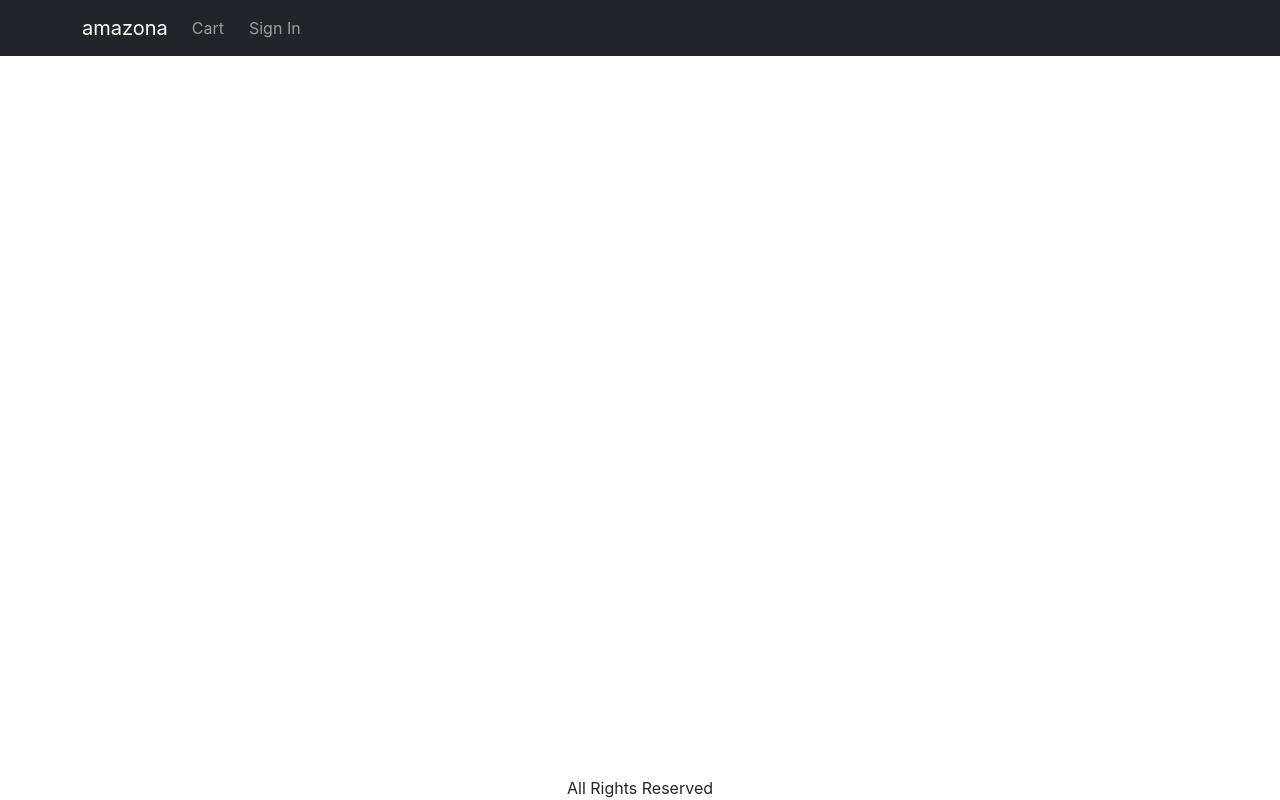
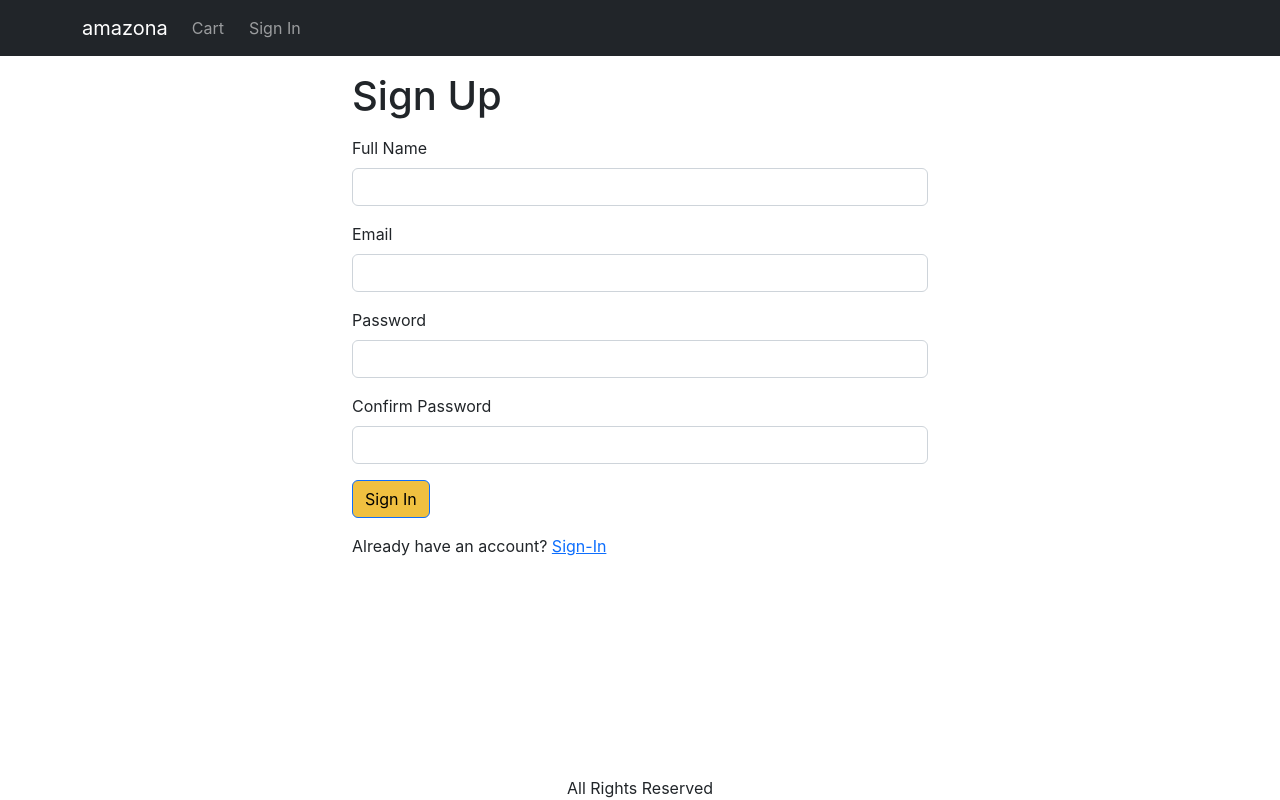
Before and after one commit to tempahyah/mern-amazona, a React (Create React App) app in the folder frontend/: page /signup in a window 1280 px wide. Built offline with nearby package versions, Linux system fonts and the light colour scheme.

Commit message:
Added Sign Up Screen

```diff
--- a/frontend/src/App.js
+++ b/frontend/src/App.js
@@ -10,6 +10,7 @@
 import CartScreen from './pages/CartScreen';
 import SignInScreen from './pages/SignInScreen';
 import ShippingAddressScreen from './pages/ShippingAddressScreen';
+import SignUpScreen from './pages/SignUpScreen';
 
 function App() {
   const { state, dispatch: ctxDispatch } = useContext(Store);
@@ -74,6 +75,7 @@
               <Route path="/product/:slug" element={<ProductScreen />} />
               <Route path="/cart" element={<CartScreen />} />
               <Route path="/signin" element={<SignInScreen />} />
+              <Route path="/signup" element={<SignUpScreen />} />
               <Route path="/shipping" element={<ShippingAddressScreen />} />
               <Route path="/" element={<HomeScreen />} />
             </Routes>
--- /dev/null
+++ b/frontend/src/pages/SignUpScreen.js
@@ -0,0 +1,110 @@
+import React, { useContext, useEffect, useState } from 'react';
+import { Button, Container, Form } from 'react-bootstrap';
+import { Helmet } from 'react-helmet-async';
+import { Link, useLocation, useNavigate } from 'react-router-dom';
+import axios from 'axios';
+import { Store } from '../Store';
+import { toast } from 'react-toastify';
+import { getError } from '../util';
+
+const SignUpScreen = () => {
+  const navigate = useNavigate();
+
+  const { search } = useLocation();
+  const redirectInUrl = new URLSearchParams(search).get('redirect');
+  const redirect = redirectInUrl ? redirectInUrl : '/';
+  const [name, setName] = useState('');
+  const [email, setEmail] = useState('');
+  const [password, setPassword] = useState('');
+  const [confirmPassword, setConfirmPassword] = useState('');
+
+  const { state, dispatch: ctxDispatch } = useContext(Store);
+
+  const { userInfo } = state;
+
+  const submitHandler = async (e) => {
+    e.preventDefault();
+    if (password !== confirmPassword) {
+      toast.error('Passwords do not match');
+      return;
+    }
+    try {
+      const { data } = await axios.post('/api/users/signup', {
+        name,
+        email,
+        password,
+      });
+      ctxDispatch({ type: 'USER_SIGNIN', payload: data });
+      localStorage.setItem('userInfo', JSON.stringify(data));
+      navigate(redirect || '/');
+    } catch (err) {
+      toast.error(getError(err));
+    }
+  };
+
+  useEffect(() => {
+    if (userInfo) {
+      navigate(redirect);
+    }
+  }, [navigate, redirect, userInfo]);
+
+  return (
+    <Container className="small-container">
+      <Helmet>
+        <title>Register User</title>
+      </Helmet>
+
+      <h1 className="my-3"> Sign Up</h1>
+      <Form onSubmit={submitHandler}>
+        {/* Name Field */}
+        <Form.Group className="mb-3" controlId="name">
+          <Form.Label> Full Name</Form.Label>
+          <Form.Control
+            type="text"
+            required
+            onChange={(e) => setName(e.target.value)}
+          />
+        </Form.Group>
+
+        {/* Email Field */}
+        <Form.Group className="mb-3" controlId="email">
+          <Form.Label> Email</Form.Label>
+          <Form.Control
+            type="email"
+            required
+            onChange={(e) => setEmail(e.target.value)}
+          />
+        </Form.Group>
+
+        {/* Password Field */}
+        <Form.Group className="mb-3" controlId="password">
+          <Form.Label> Password</Form.Label>
+          <Form.Control
+            type="password"
+            required
+            onChange={(e) => setPassword(e.target.value)}
+          />
+        </Form.Group>
+
+        {/* Confirm Password Field */}
+        <Form.Group className="mb-3" controlId="confirmPassword">
+          <Form.Label> Confirm Password</Form.Label>
+          <Form.Control
+            type="password"
+            required
+            onChange={(e) => setConfirmPassword(e.target.value)}
+          />
+        </Form.Group>
+        <div className="mb-3">
+          <Button type="submit">Sign In</Button>
+        </div>
+        <div className="mb-3">
+          Already have an account?{' '}
+          <Link to={`/signin?redirect=${redirect}`}>Sign-In</Link>
+        </div>
+      </Form>
+    </Container>
+  );
+};
+
+export default SignUpScreen;
```
Also changed, not shown: 1 other file (tests, documents, lock files or other folders).
